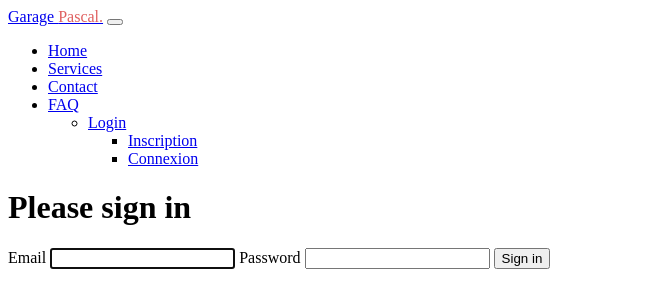
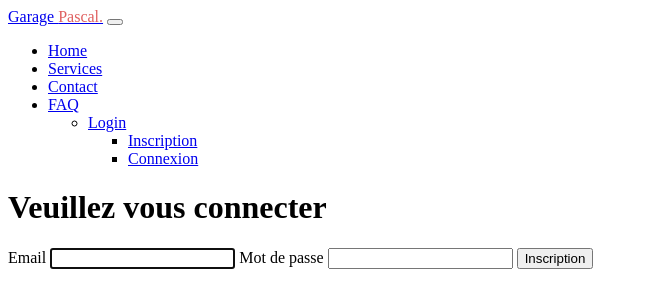
Before and after one commit to MaxPasc/Garage-Pascal, a Symfony app: template templates/security/login.html.twig in a window 1280 px wide. Shown: the top 308 px of the page, without its empty margins (0-648 px from the left). Run offline with Twig, Linux system fonts and the light colour scheme; the template is opened without the code that fills it, so the values that code supplies are empty; some libraries are stand-ins or nearby versions.

Commit message:
login + mail

```diff
--- a/composer.json
+++ b/composer.json
@@ -13,6 +13,7 @@
         "doctrine/doctrine-migrations-bundle": "^3.2",
         "doctrine/orm": "^2.10",
         "easycorp/easyadmin-bundle": "^3.5",
+        "fakerphp/faker": "^1.16",
         "phpdocumentor/reflection-docblock": "^5.3",
         "sensio/framework-extra-bundle": "^6.1",
         "symfony/asset": "5.3.*",
@@ -22,6 +23,7 @@
         "symfony/flex": "^1.3.1",
         "symfony/form": "5.3.*",
         "symfony/framework-bundle": "5.3.*",
+        "symfony/google-mailer": "5.3.*",
         "symfony/http-client": "5.3.*",
         "symfony/intl": "5.3.*",
         "symfony/mailer": "5.3.*",
@@ -47,6 +49,7 @@
         "twig/twig": "^2.12|^3.0"
     },
     "require-dev": {
+        "doctrine/doctrine-fixtures-bundle": "^3.4",
         "phpunit/phpunit": "^9.5",
         "symfony/browser-kit": "5.3.*",
         "symfony/css-selector": "5.3.*",
--- a/config/bundles.php
+++ b/config/bundles.php
@@ -15,4 +15,5 @@ return [
     Symfony\WebpackEncoreBundle\WebpackEncoreBundle::class => ['all' => true],
     SymfonyCasts\Bundle\VerifyEmail\SymfonyCastsVerifyEmailBundle::class => ['all' => true],
     EasyCorp\Bundle\EasyAdminBundle\EasyAdminBundle::class => ['all' => true],
+    Doctrine\Bundle\FixturesBundle\DoctrineFixturesBundle::class => ['dev' => true, 'test' => true],
 ];
--- a/src/Controller/LoginController.php
+++ b/src/Controller/LoginController.php
@@ -20,6 +20,7 @@ class LoginController extends AbstractController
 
         // get the login error if there is one
         $error = $authenticationUtils->getLastAuthenticationError();
+        // dd($error);
         // last username entered by the user
         $lastUsername = $authenticationUtils->getLastUsername();
 
--- a/src/Form/QuestionType.php
+++ b/src/Form/QuestionType.php
@@ -4,6 +4,7 @@ namespace App\Form;
 
 use App\Entity\Question;
 use Symfony\Component\Form\AbstractType;
+use Symfony\Component\Form\Extension\Core\Type\TextType;
 use Symfony\Component\Form\FormBuilderInterface;
 use Symfony\Component\OptionsResolver\OptionsResolver;
 
@@ -14,7 +15,7 @@ class QuestionType extends AbstractType
         $builder
             ->add('user')
             ->add('content')
-            ->add('answer')
+            ->add('answer', TextType::class)
         ;
     }
 
--- a/templates/security/login.html.twig
+++ b/templates/security/login.html.twig
@@ -10,14 +10,14 @@
 
     {% if app.user %}
         <div class="mb-3">
-            You are logged in as {{ app.user.username }}, <a href="{{ path('app_logout') }}">Logout</a>
+            Vous êtes connecté en tant que {{ app.user.username }}, <a href="{{ path('app_logout') }}">Déconnexion</a>
         </div>
     {% endif %}
 
-    <h1 class="h3 mb-3 font-weight-normal">Please sign in</h1>
+    <h1 class="h3 mb-3 font-weight-normal">Veuillez vous connecter</h1>
     <label for="inputEmail">Email</label>
     <input type="email" value="{{ last_username }}" name="email" id="inputEmail" class="form-control" autocomplete="email" required autofocus>
-    <label for="inputPassword">Password</label>
+    <label for="inputPassword">Mot de passe</label>
     <input type="password" name="password" id="inputPassword" class="form-control" autocomplete="current-password" required>
 
     <input type="hidden" name="_csrf_token"
@@ -36,7 +36,7 @@
     #}
 
     <button class="btn btn-lg btn-primary" type="submit">
-        Sign in
+        Inscription
     </button>
 </form>
 {% endblock %}
```
Also changed, not shown: src/Controller/SecurityController.php (+26 -1 lines), src/DataFixtures/AppFixtures.php (added, +17 -0 lines), src/Entity/User.php (+10 -3 lines), 4 other files.
